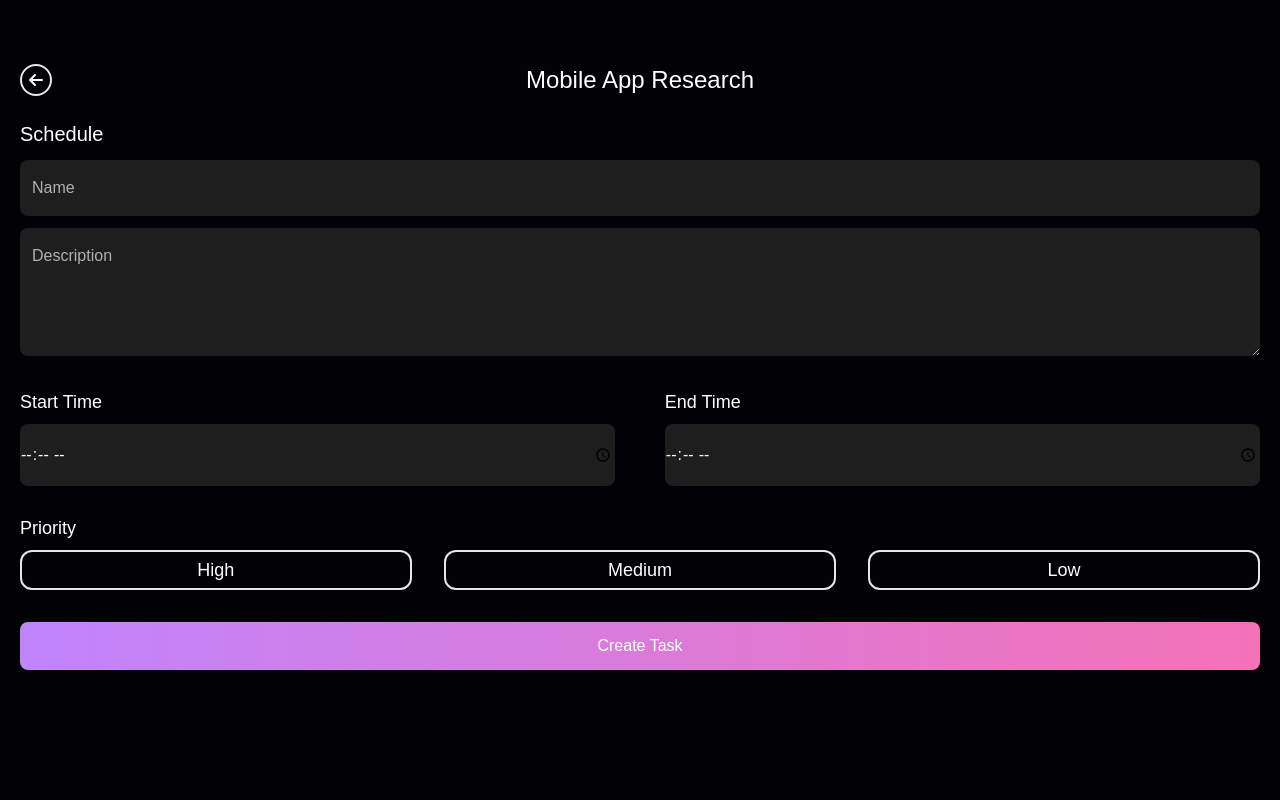
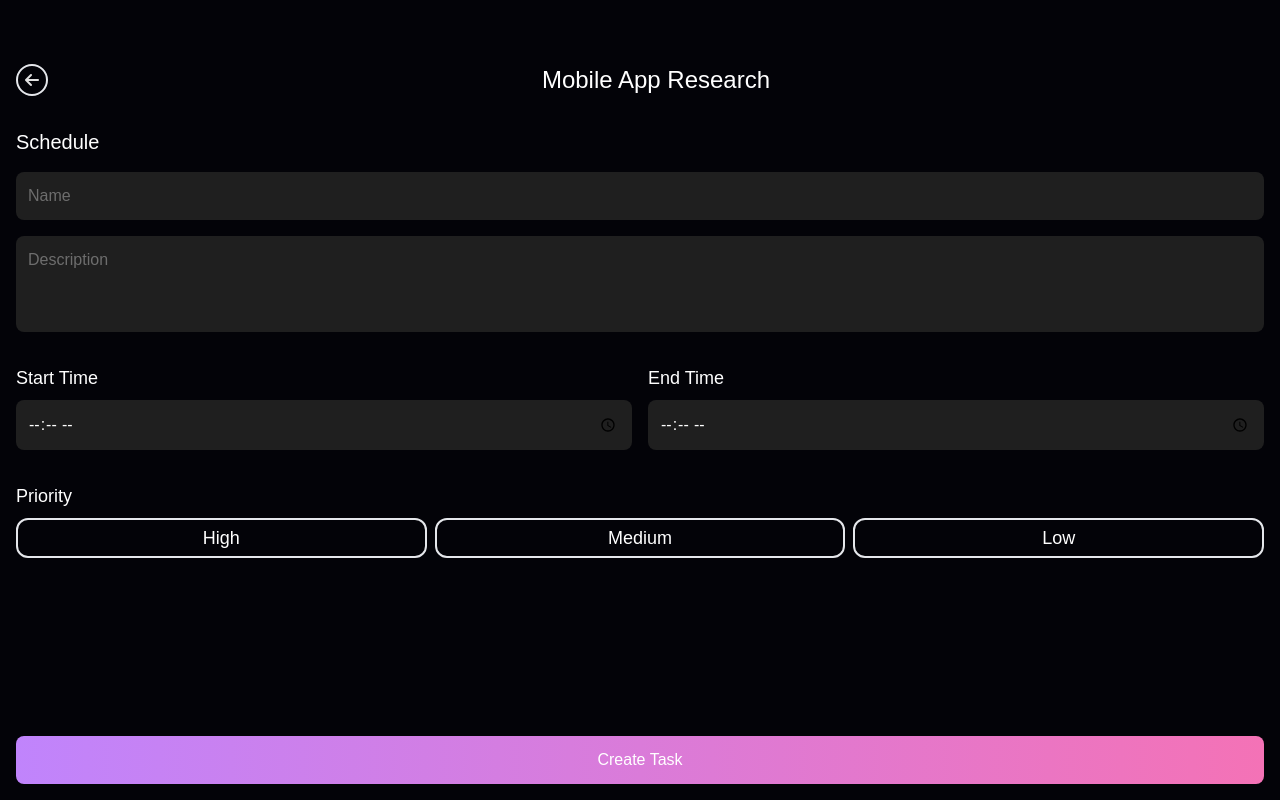
Before and after one commit to DawidKrasinski/To-do-list, a Next.js app: page /addTask in a window 1280 px wide. Built offline with nearby package versions, Linux system fonts and the light colour scheme.

Commit message:
addTask page layout improved

```diff
--- a/src/app/addTask/page.tsx
+++ b/src/app/addTask/page.tsx
@@ -1,9 +1,9 @@
 "use client";
+import Link from "next/link";
+import { useRouter } from "next/navigation";
 import { useState } from "react";
 import { TaskType } from "../taskType.js";
 import { useToDoList } from "../toDoListProvider";
-import { useRouter } from "next/navigation";
-import Link from "next/link";
 
 export default function AddTask() {
   const [task, setTask] = useState<TaskType>({ name: "", description: "" });
@@ -22,26 +22,32 @@ export default function AddTask() {
     router.push("/");
   }
 
+  function descriptionHandler(e: React.FormEvent<HTMLDivElement>) {
+    const value = e.currentTarget.innerText;
+    if (value.trim() == "") e.currentTarget.innerHTML = "";
+
+    setTask((prevTask) => ({ ...prevTask, description: value }));
+  }
+
   return (
-    <div className="w-dvw h-dvh px-5 pt-16">
-      <header className="relative w-full h-14 flex">
+    <>
+      <div className="px-4 pt-16 flex flex-col gap-8">
+        <header className="flex ">
           <Link
             href="/"
-          className="absolute w-8 h-8 border-2 text-white rounded-full flex justify-center items-center"
+            className="w-8 h-8 border-2 text-muted-foreground rounded-full flex justify-center items-center"
           >
             <i className="fa-solid fa-arrow-left"></i>
           </Link>
-        <span className="relative w-fit text-2xl mx-auto">
+          <span className="text-2xl flex flex-1 justify-center">
             Mobile App Research
           </span>
         </header>
 
-      <div className="">{/* calendar */}</div>
+        {/* <div className="">calendar</div> */}
 
-      <section>
-        <div>
+        <section className="flex flex-col gap-4">
           <h2 className="text-xl">Schedule</h2>
-          <div className="relative">
           <input
             autoComplete="off"
             name="name"
@@ -49,65 +55,45 @@ export default function AddTask() {
             value={task.name}
             type="text"
             id="taskNameInput"
-              className="absolute foreground w-full h-14 mt-3 cursor-text"
+            className="bg-muted p-3 placeholder:text-muted-foreground/40 rounded-lg"
+            placeholder="Name"
           />
-            <label
-              htmlFor="taskNameInput"
-              className="absolute mt-7 pl-3 opacity-65"
-            >
-              Name
-            </label>
-            <div className="static">
-              <textarea
-                name="description"
-                onChange={handleChange}
-                value={task.description}
+          <div
+            contentEditable={true}
+            onInput={descriptionHandler}
             id="taskDescriptionInput"
-                className="absolute foreground w-full h-32 mt-20 cursor-text"
-              ></textarea>
-              <label
-                htmlFor="taskDescriptionInput"
-                className="absolute mt-24 pl-3 opacity-65"
-              >
-                Description
-              </label>
+            className="bg-muted rounded-lg p-3 min-h-24 relative empty:after:content-['Description'] after:absolute after:top-3 after:left-3 after:text-muted-foreground/40"
+          ></div>
+        </section>
+
+        <div className="flex gap-4 ">
+          <div className="flex flex-1 flex-col gap-2">
+            <h3 className="text-lg">Start Time</h3>
+            <input type="time" className="bg-muted p-3 rounded-lg" />
+          </div>
+          <div className="flex  flex-1 flex-col gap-2">
+            <h3 className="text-lg">End Time</h3>
+            <input type="time" className="bg-muted p-3 rounded-lg" />
+          </div>
+        </div>
+        <div className="text-lg flex flex-col gap-2">
+          <h3 className="">Priority</h3>
+          <div className="flex gap-2">
+            <button className="flex-1 p-1 border-2 rounded-xl">High</button>
+            <button className="flex-1 p-1 border-2 rounded-xl">Medium</button>
+            <button className="flex-1 p-1 border-2 rounded-xl">Low</button>
           </div>
         </div>
       </div>
-      </section>
 
-      <section className="mt-60">
-        <div className="w-full flex justify-between h-18">
-          <div className="w-full">
-            <h3 className="text-lg pb-2">Start Time</h3>
-            <input type="time" className="w-full h-full foreground" />
-          </div>
-          <div className="w-1/12"></div>
-          <div className="w-full">
-            <h3 className="text-lg pb-2">End Time</h3>
-            <input type="time" className="w-full h-full foreground" />
-          </div>
-        </div>
-        <div className="text-lg mt-16">
-          <h3 className="pb-2">Priority</h3>
-          <div className="flex">
-            <button className="h-10 w-full border-2 rounded-xl">High</button>
-            <div className="w-1/12"></div>
-            <button className="h-10 w-full border-2 rounded-xl">Medium</button>
-            <div className="w-1/12"></div>
-            <button className="h-10 w-full border-2 rounded-xl">Low</button>
-          </div>
-        </div>
-      </section>
-
-      <section className="flex items-end h-32">
+      <div className="fixed bottom-0 left-0 right-0 p-4 bg-background pt-1">
         <button
           onClick={() => handleButtonClicked(task)}
-          className="bg-gradient-to-r from-purple-400 to-pink-400 w-full h-12 mb-12 rounded-lg"
+          className="bg-gradient-to-r from-purple-400 to-pink-400   rounded-lg  p-3 w-full "
         >
           Create Task
         </button>
-      </section>
       </div>
+    </>
   );
 }
--- a/src/app/globals.css
+++ b/src/app/globals.css
@@ -4,22 +4,19 @@
 @tailwind utilities;
 
 :root {
-  --background: #020206;
-  --foreground: #ffffff;
+  --background: 240 50% 2%;
+  --foreground: 0 0% 100%;
+  --muted: 0 0% 12%;
+  --muted-foreground: 0 0% 89%;
 }
 
+/* .light {
+  --background: 230 40% 38%;
+  --foreground: 240 50% 2%;
+  --muted: 180 50% 98%;
+  --muted-foreground: 240 50% 2%;
+} */
+
 body {
-  color: var(--foreground);
-  background: var(--background);
   font-family: Arial, Helvetica, sans-serif;
 }
-
-.foreground {
-  background-color: #1e1e1e;
-  border-radius: 8px;
-}
-
-.bold {
-  font-family: "Open Sans", sans-serif;
-  font-weight: 600;
-}
--- a/src/app/layout.tsx
+++ b/src/app/layout.tsx
@@ -34,7 +34,7 @@ export default function RootLayout({
         />
       </head>
       <body
-        className={`${geistSans.variable} ${geistMono.variable} antialiased bg-slate-0`}
+        className={`${geistSans.variable} ${geistMono.variable} antialiased bg-background text-foreground`}
       >
         <ToDoListProvider>{children}</ToDoListProvider>
       </body>
--- a/tailwind.config.ts
+++ b/tailwind.config.ts
@@ -9,7 +9,12 @@ export default {
   theme: {
     extend: {
       colors: {
-        // "foreground-color": "#1E1E1E",
+        muted: {
+          DEFAULT: "hsl(var(--muted))",
+          foreground: "hsl(var(--muted-foreground))",
+        },
+        background: "hsl(var(--background))",
+        foreground: "hsl(var(--foreground))",
       },
     },
   },
```
Also changed, not shown: 1 other file (tests, documents, lock files or other folders). Lines whose indentation alone changed are shown as unchanged.
